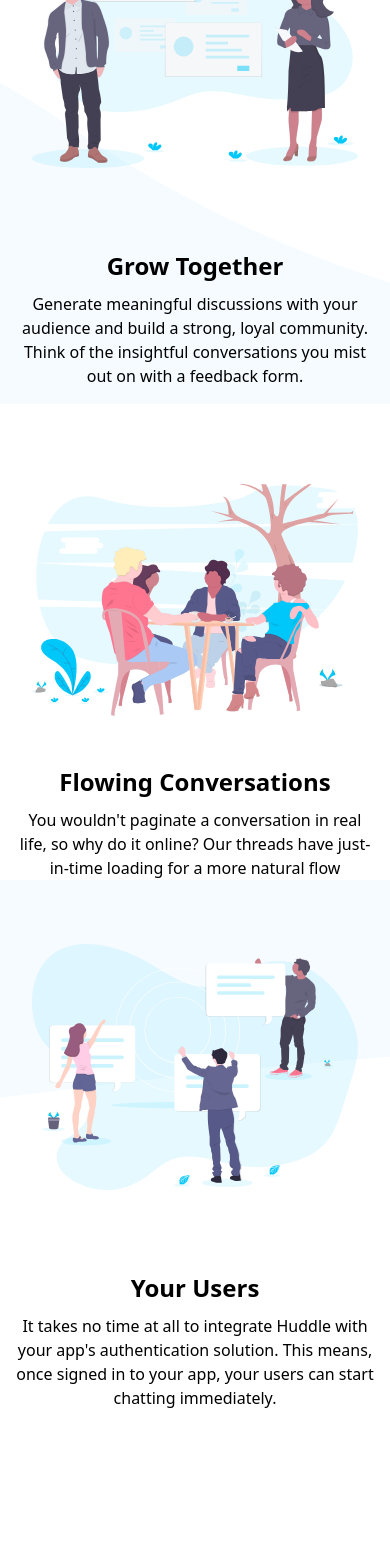
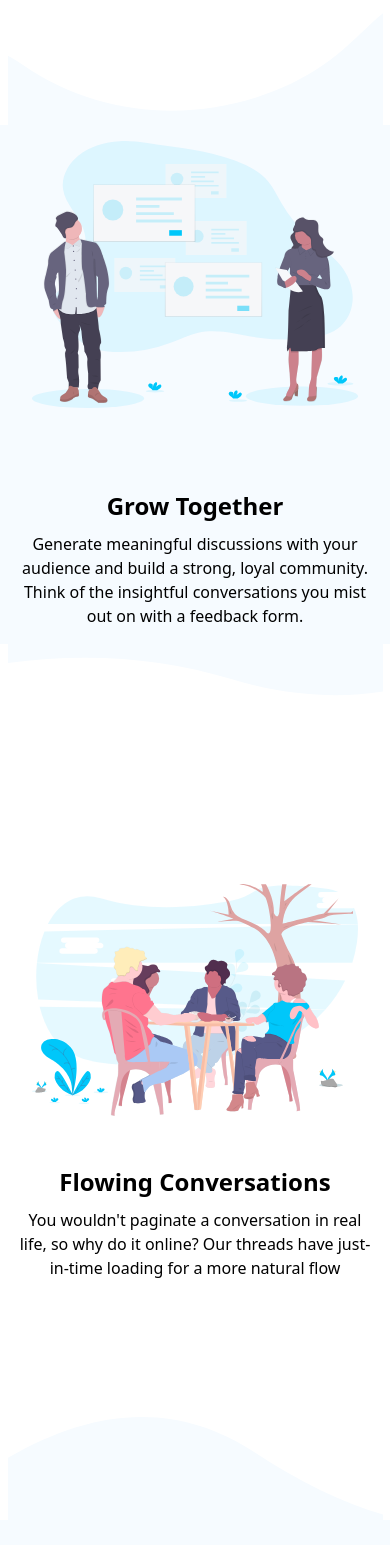
Before and after one commit to utchak160/Angular-tailwindcss, an Angular app: page / in a window 390 px wide. Shown: the part 1480-3025 px from the top of the page. Built offline with nearby package versions, Linux system fonts and the light colour scheme.

Commit message:
complete

```diff
--- a/src/app/app.component.css
+++ b/src/app/app.component.css
@@ -1,8 +1,17 @@
-.detail {
+.sec1-up {
   background-image: url("../assets/images/bg-section-top-desktop-1.svg");
 }
-.detail1{
+.sec1-down {
   background-image: url("../assets/images/bg-section-bottom-desktop-1.svg");
+}
+.sec3-up {
+  background-image: url("../assets/images/bg-section-top-desktop-2.svg");
+}
+.sec3-down {
+  background-image: url("../assets/images/bg-section-bottom-desktop-2.svg");
+}
+.sec-body{
+  background-color: #F6FBFF ;
 }
 .footer{
   background-image: url("../assets/images/bg-footer-top-desktop.svg");
@@ -10,13 +19,18 @@
 .footer-body {
   background-color: #00252E;
 }
-/*#F6FBFF*/
 @media (max-width: 678px) {
-  .detail {
+  .sec1-up {
     background-image: url("../assets/images/bg-section-top-mobile-1.svg");
   }
-  .detail1{
+  .sec1-down {
     background-image: url("../assets/images/bg-section-bottom-mobile-1.svg");
+  }
+  .sec3-up {
+    background-image: url("../assets/images/bg-section-top-mobile-2.svg");
+  }
+  .sec3-down {
+    background-image: url("../assets/images/bg-section-bottom-mobile-2.svg");
   }
   .footer{
     background-image: url("../assets/images/bg-footer-top-mobile.svg");
--- a/src/app/app.component.html
+++ b/src/app/app.component.html
@@ -30,7 +30,6 @@
   </div>
 </div>
 
-
 <!--screen_mockup-->
 <div>
   <img class="px-5 mt-20 mx-auto rounded"
@@ -53,7 +52,8 @@
 
 
 <!--section1-->
-<div class="detail md:flex p-4 md:pt-32 bg-no-repeat bg-cover">
+<div class="sec1-up mt-12 pt-48 bg-no-repeat bg-bottom lg:bg-top lg:bg-cover" ></div>
+<div class="sec-body md:flex p-4 bg-no-repeat bg-cover">
   <div class="mx-auto px-4 md:hidden">
     <img src="../assets/images/illustration-grow-together.svg" alt="Grow-together">
   </div>
@@ -66,9 +66,11 @@
     <img class="hidden md:block" src="../assets/images/illustration-grow-together.svg" alt="Grow-together">
   </div>
 </div>
+<div class="sec1-down pt-48 bg-no-repeat bg-top lg:bg-cover" ></div>
+
 
 <!--section2-->
-<div class="mt-20 md:flex px-4 lg:pt-6">
+<div class="mt-12 md:flex px-4 lg:pt-6">
   <div class="mx-auto px-4 lg:p-32">
     <img src="../assets/images/illustration-flowing-conversation.svg" alt="Grow-together">
   </div>
@@ -80,7 +82,8 @@
 </div>
 
 <!--section3-->
-<div class="detail1 md:flex px-4 py-16 md:pt-32 bg-no-repeat bg-cover">
+<div class="sec3-up mt-12 pt-48 bg-no-repeat bg-bottom lg:bg-top lg:bg-cover" ></div>
+<div class="sec-body md:flex px-4 py-16 md:pt-32 bg-no-repeat bg-cover">
   <div class="mx-auto px-4 md:hidden">
     <img src="../assets/images/illustration-your-users.svg" alt="Grow-together">
   </div>
@@ -94,6 +97,8 @@
     <img class="hidden md:block" src="../assets/images/illustration-your-users.svg" alt="Grow-together">
   </div>
 </div>
+<div class="sec3-down pt-48 bg-no-repeat bg-top lg:bg-cover" ></div>
+
 
 <!--footer-headline-->
 <div class="text-center mx-auto mt-16">
```
